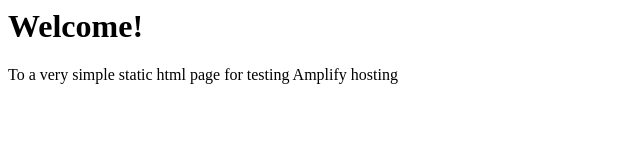
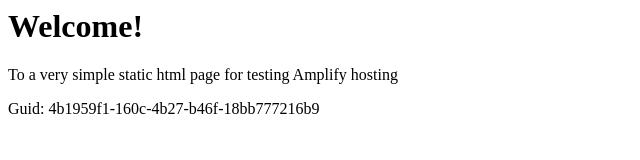
Before and after one commit to aws-aemilia-nrt/Github-PR-Commit-Integration-Test-DoNotTouch-GitHubAutoBuildCanaryTest-v1-preprod-ap-northeast-1, a website: page src/index.html in a window 1280 px wide. Shown: the whole page, without its empty margins (0-640 px from the left). Drawn offline with Linux system fonts and the light colour scheme.

Commit message:
commit from integ tests

```diff
--- a/src/index.html
+++ b/src/index.html
@@ -1,3 +1,5 @@
+
+
 <html lang="en">
 
 <head>
@@ -10,6 +12,6 @@
 <body>
     <h1>Welcome!</h1>
     <p>To a very simple static html page for testing Amplify hosting</p>
-</body>
+    <p>Guid: 4b1959f1-160c-4b27-b46f-18bb777216b9</p></body>
 
 </html>
```
